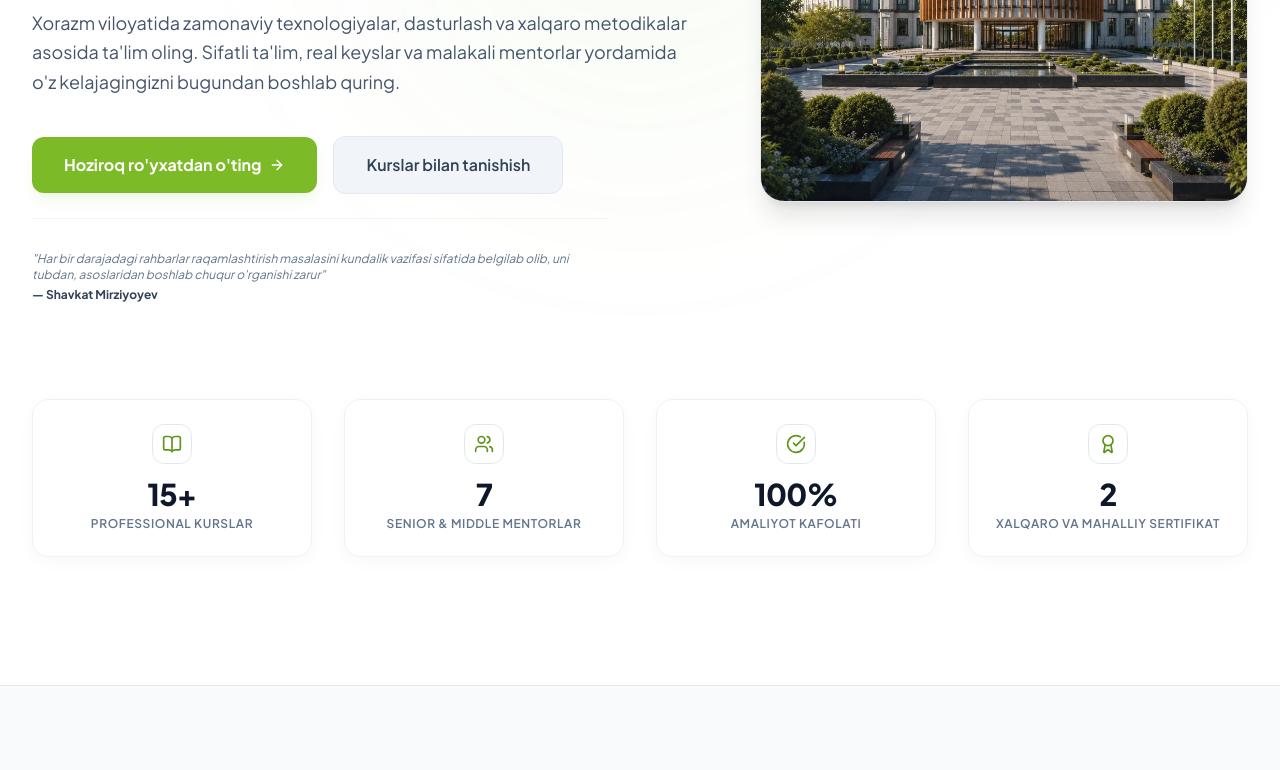
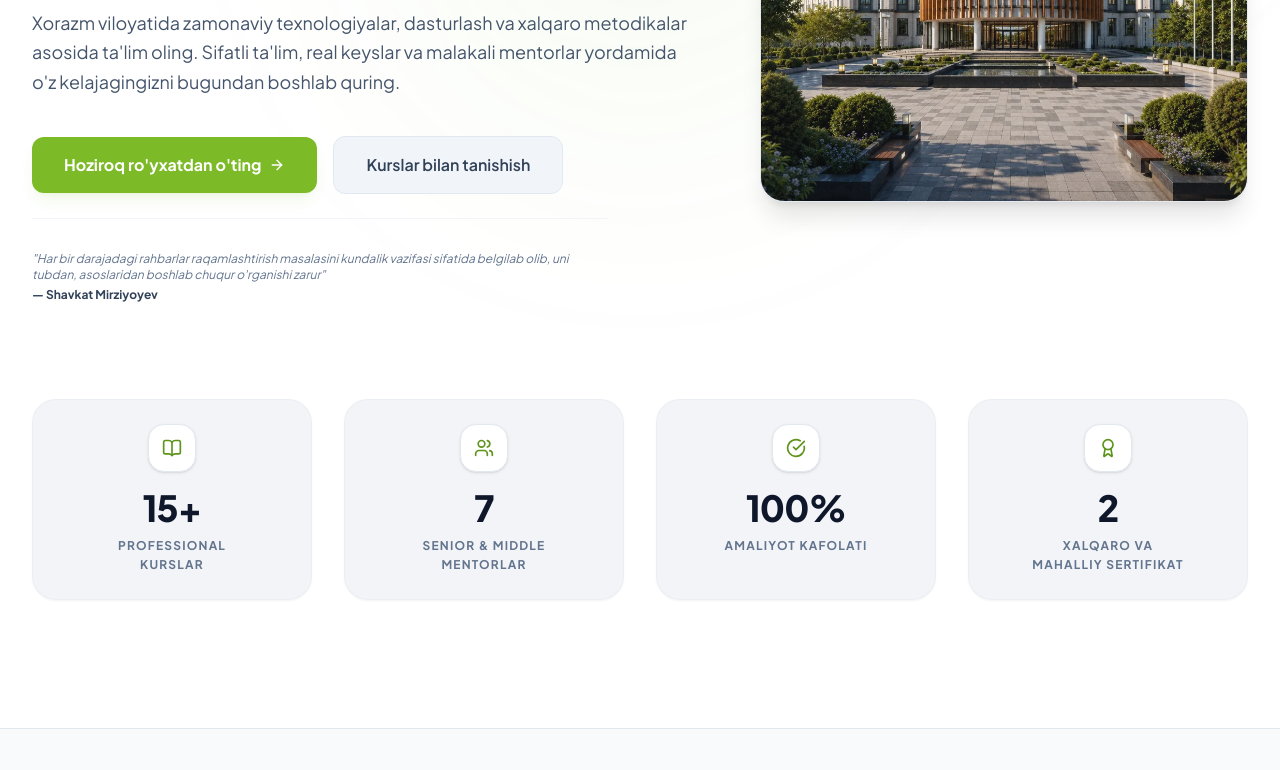
Before and after one commit to TemurbekReyimberdiyev/itparkxorazm, a React (Vite) app: page / in a window 1280 px wide. Shown: the part 460-1230 px from the top of the page. Built offline with nearby package versions, Linux system fonts and the light colour scheme.

Commit message:
design: redesign statistics cards with premium hover interactions and styling

```diff
--- a/src/components/Hero.jsx
+++ b/src/components/Hero.jsx
@@ -99,13 +99,25 @@ export default function Hero({ language, translations }) {
           {stats.map((item, idx) => (
             <div
               key={idx}
-              className="glass-card rounded-2xl p-5 sm:p-6 text-center flex flex-col items-center"
+              className="group relative bg-[#F0F2F5]/80 hover:bg-white border border-slate-200/50 hover:border-itpark/30 rounded-3xl p-6 text-center flex flex-col items-center shadow-xs transition-all duration-350 ease-out hover:shadow-xl hover:shadow-itpark/5 hover:-translate-y-1.5"
             >
-              <div className="w-10 h-10 bg-white border border-slate-200 rounded-xl flex items-center justify-center mb-3">
+              {/* Subtle hover background accent glow */}
+              <div className="absolute inset-0 bg-gradient-to-br from-itpark/3 via-transparent to-transparent opacity-0 group-hover:opacity-100 rounded-3xl transition-opacity duration-350 pointer-events-none"></div>
+
+              {/* Icon Container with custom badge style */}
+              <div className="w-12 h-12 bg-white border border-slate-200 rounded-2xl flex items-center justify-center mb-4 shadow-sm transition-all duration-350 ease-out group-hover:scale-110 group-hover:rotate-3 group-hover:border-itpark/20 group-hover:shadow-md">
                 {item.icon}
               </div>
-              <div className="text-2xl sm:text-3xl font-extrabold text-slate-900 tracking-tight">{item.num}</div>
-              <div className="text-xs text-slate-500 mt-1 uppercase tracking-wider font-semibold">{item.label}</div>
+
+              {/* Big bold number */}
+              <div className="text-3xl sm:text-4xl font-black text-slate-900 tracking-tight transition-transform duration-300 group-hover:scale-[1.02]">
+                {item.num}
+              </div>
+
+              {/* Modern uppercase typography label */}
+              <div className="text-[11px] sm:text-xs text-slate-500 mt-2 uppercase tracking-widest font-bold leading-relaxed max-w-[160px] group-hover:text-slate-800 transition-colors duration-350">
+                {item.label}
+              </div>
             </div>
           ))}
         </div>
```
